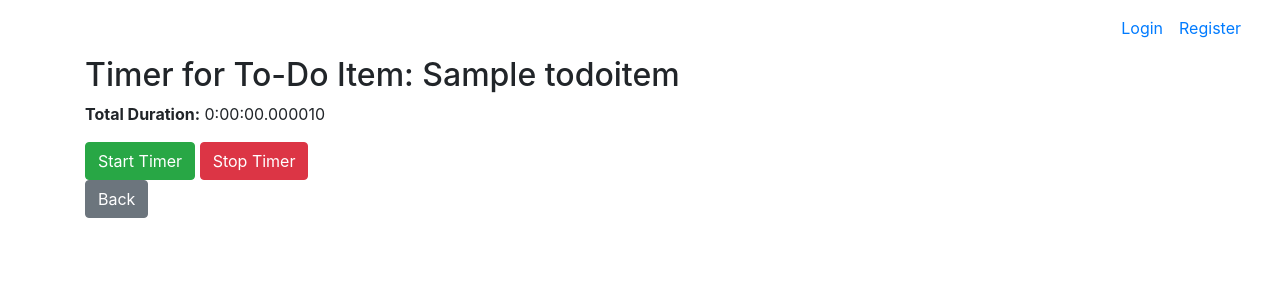
After one commit to RSO1999/mini-project-task-management, a Django app: page /team/1/timer-todo/1/ in a window 1280 px wide. The commit adds this page. Shown: the top 300 px of the page. Run offline with Django 5.2, Linux system fonts and the light colour scheme; tables that the repository leaves empty hold one stand-in row (values such as "Sample post"); some libraries are stand-ins or nearby versions.

Commit message:
finished team timer and fixed error

```diff
--- a/miniproject1/todolist5/templates/teams/team_todo_page.html
+++ b/miniproject1/todolist5/templates/teams/team_todo_page.html
@@ -64,6 +64,8 @@
                 <h6 class="card-subtitle mb-2 text-body-secondary">{{ todo.due_date }} - {{ todo.completed }}</h6>
                 <p class="card-text">{{ todo.description }}</p>
                 <a href="{% url 'edit_team_todo_item' team_id=team.id todo_id=todo.id %}">Edit</a>
+                <a href="{% url 'team_todo_timer' team_id=team.id todo_id=todo.id %}">Timer</a>
+
                 {% if todo.completed >= 100.0 %}
                     <span style="color: green;">Completed</span>
                 {% else %}
@@ -78,7 +80,7 @@
 </div>
 
 <!-- Delete all items button with confirmation -->
-<form id="delete-todo-form" action="{% url 'delete_team_todo_list' team.id %}" method="POST">
+<form id="delete-todo-form" action="{% url 'confirm_team_bulk_delete' team.id %}" method="POST">
     {% csrf_token %}
     <button type="submit" class="btn btn-danger" onclick="return confirmDeletion()">Delete All Items</button>
 </form>
--- /dev/null
+++ b/miniproject1/todolist5/templates/teams/team_todo_timer.html
@@ -0,0 +1,48 @@
+
+{% extends "base.html" %}
+{% block title %} Timer for To-Do Item {% endblock %}
+
+{% block content %}
+<h2>Timer for To-Do Item: {{ todo_item.title }}</h2>
+
+<div>
+    <p><strong>Total Duration:</strong> {{ todo_item.total_duration }}</p>
+</div>
+
+<form method="post">
+    {% csrf_token %}
+    <button type="submit" name="start_timer" class="btn btn-success">Start Timer</button>
+    <button type="submit" name="stop_timer" class="btn btn-danger">Stop Timer</button>
+</form>
+<div>
+  <a href="{% url 'team_todo_page' team_id=team_id %}" class="btn btn-secondary">Back</a>
+</div>
+{% endblock %}
+
+<style>
+  /* Button styling */
+  .btn {
+    background-color: grey;
+    color: white;
+    border: none;
+    border-radius: 7px;
+    padding: 10px 15px;
+    text-decoration: none;
+    transition: background-color 0.3s;
+  }
+
+  .btn:hover {
+    background-color: darkgrey;
+  }
+
+  h2 {
+    color: #333;
+  }
+
+  div {
+    background-color: #f9f9f9;
+    padding: 15px;
+    border-radius: 5px;
+    margin-bottom: 20px;
+  }
+</style>
--- a/miniproject1/todolist5/urls.py
+++ b/miniproject1/todolist5/urls.py
@@ -40,11 +40,12 @@ urlpatterns = [
          views.team_todo_page, name='team_todo_page'),
     path('team/<int:team_id>/add-todo/',
          views.add_team_todo_item, name='add_team_todo_item'),
+    path('team/<int:team_id>/timer-todo/<int:todo_id>/',
+         views.team_todo_timer, name="team_todo_timer"),
     path("team/<int:team_id>/edit-todo/<int:todo_id>/",
          views.edit_team_todo_item, name="edit_team_todo_item"),
     path('team/<int:team_id>/delete-todo/',
          views.delete_team_todo_item, name='delete_team_todo_item'),
     path('team/<int:team_id>/confirm-todo-deletion/',
          views.confirm_team_bulk_delete, name='confirm_team_bulk_delete')
-
 ]
--- a/miniproject1/todolist5/views.py
+++ b/miniproject1/todolist5/views.py
@@ -223,6 +223,24 @@ def add_team_todo_item(request, team_id):
     return render(request, 'teams/team_add_todo.html', {'form': form, 'team_id': team_id, 'team': team})
 
 
+def team_todo_timer(request, team_id, todo_id):
+    team = TodoTeam.objects.get(id=team_id)
+    todo_item = get_object_or_404(TodoItem, id=todo_id, team=team)
+
+    if request.method == 'POST':
+        if 'start_timer' in request.POST:
+            todo_item.start_timer()
+        elif 'stop_timer' in request.POST:
+            todo_item.stop_timer()
+
+        return redirect('team_todo_timer', team_id=team_id, todo_id=todo_id)
+
+    return render(request, 'teams/team_todo_timer.html', {
+        'todo_item': todo_item,
+        'team_id': team_id
+    })
+
+
 def edit_team_todo_item(request, team_id, todo_id):
     team = TodoTeam.objects.get(id=team_id)
     todo_item = get_object_or_404(TodoItem, id=todo_id, team=team)
```
